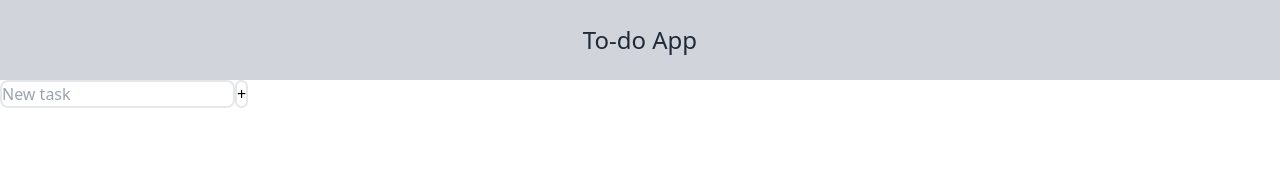
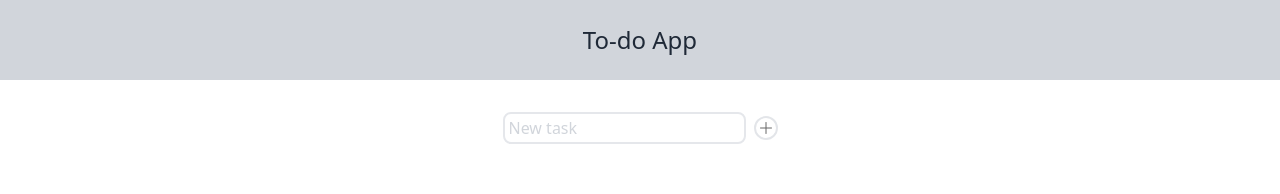
Before and after one commit to yurimzk/to-do-app, a React (Vite) app: page / in a window 1280 px wide. Shown: the top 194 px of the page. Built offline with nearby package versions, Linux system fonts and the light colour scheme.

Commit message:
feat: style input form and button

```diff
--- a/src/components/TodoForm.tsx
+++ b/src/components/TodoForm.tsx
@@ -1,4 +1,5 @@
 import React, { useState } from 'react'
+import { Plus } from 'phosphor-react'
 
 interface TodoFormProps {
   onAddTask: (text: string) => void
@@ -14,15 +15,15 @@ export function TodoForm({ onAddTask }: TodoFormProps) {
   }
 
   return(
-    <form onSubmit={handleSubmit}>
+    <form onSubmit={handleSubmit} className="flex justify-center align-middle gap-2 mt-8">
       <input type="text"
       name="form"
       placeholder="New task"
       value={input}
       onChange={(e) => setInput(e.target.value)}
-      className="form- border-2 rounded-lg" />
-      <button type="submit" className="border-2 rounded-lg">
-        +
+      className="border-2 rounded-lg px-1 py-0.5 placeholder-gray-300 focus:outline-none focus:ring-1 focus:ring-gray-800 hover:ring-1 hover:ring-gray-800" />
+      <button type="submit" className="w-6 h-6 border-2 rounded-full border-gray-300 flex justify-center self-center opacity-60 hover:opacity-100">
+        <Plus className="w-4 h-4 self-center" />
       </button>
     </form>
   )
```
